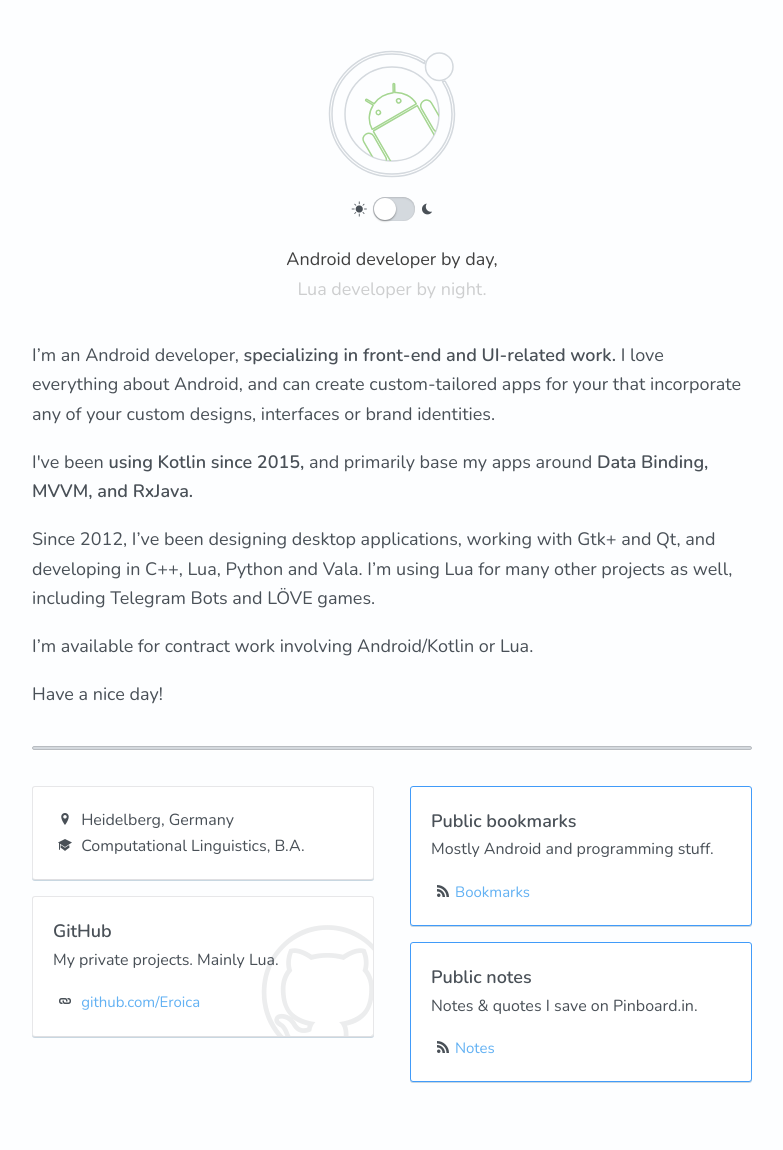
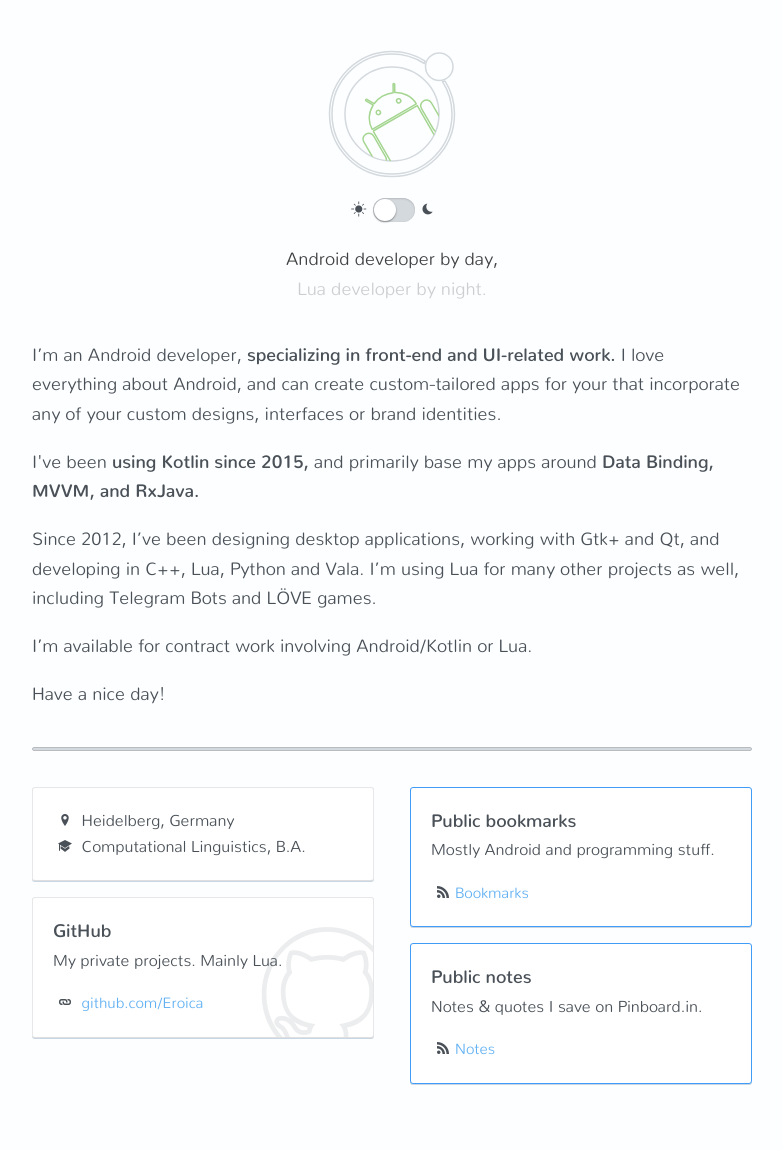
Before and after one commit to Eroica/eroica.github.io, a Jekyll site: the page built from index.html, in a window 1280 px wide. Shown: the whole page, without its empty margins (248-1031 px from the left). Built offline with Jekyll 4.4.1, drawn with Linux system fonts in a browser that asks for light colours; some web fonts are replaced.

Commit message:
Self-host font

```diff
--- a/_includes/head.html
+++ b/_includes/head.html
@@ -6,8 +6,6 @@
 	<title>{% if page.title %}{{ site.title }} / {{ page.title }}{% else %}{{ site.title }}{% endif %}</title>
 	<meta name="description" content="{% if page.excerpt %}{{ page.excerpt | strip_html | strip_newlines | truncate: 160 }}{% else %}{{ site.description }}{% endif %}">
 
-	<link href="https://fonts.googleapis.com/css?family=Nunito:300,300i,400,400i,600" rel="stylesheet">
-
 	<link rel="stylesheet" href="{{ "/css/main.css" | prepend: site.baseurl }}">
 	<link rel="stylesheet" href="{{ "/css/ionicons.min.css" | prepend: site.baseurl }}">
 	<link rel="canonical" href="{{ page.url | replace:'index.html','' | prepend: site.baseurl | prepend: site.url }}">
--- a/_sass/main.scss
+++ b/_sass/main.scss
@@ -1,4 +1,29 @@
 @charset "utf-8";
+
+
+@font-face {
+    font-family: 'Nunito';
+    src: url('/fonts/nunito-light-webfont.woff2') format('woff2'),
+         url('/fonts/nunito-light-webfont.woff') format('woff');
+    font-weight: 300;
+    font-style: normal;
+}
+
+@font-face {
+    font-family: 'Nunito';
+    src: url('/fonts/nunito-regular-webfont.woff2') format('woff2'),
+         url('/fonts/nunito-regular-webfont.woff') format('woff');
+    font-weight: 400;
+    font-style: normal;
+}
+
+@font-face {
+    font-family: 'Nunito';
+    src: url('/fonts/nunito-semibold-webfont.woff2') format('woff2'),
+         url('/fonts/nunito-semibold-webfont.woff') format('woff');
+    font-weight: 600;
+    font-style: normal;
+}
 
 $on-xsmall: 480px;
 $on-small: 540px;
```
Also changed, not shown: fonts/nunito-light-webfont.woff (added), fonts/nunito-light-webfont.woff2 (added), fonts/nunito-regular-webfont.woff (added), fonts/nunito-regular-webfont.woff2 (added), fonts/nunito-semibold-webfont.woff (added), fonts/nunito-semibold-webfont.woff2 (added).
